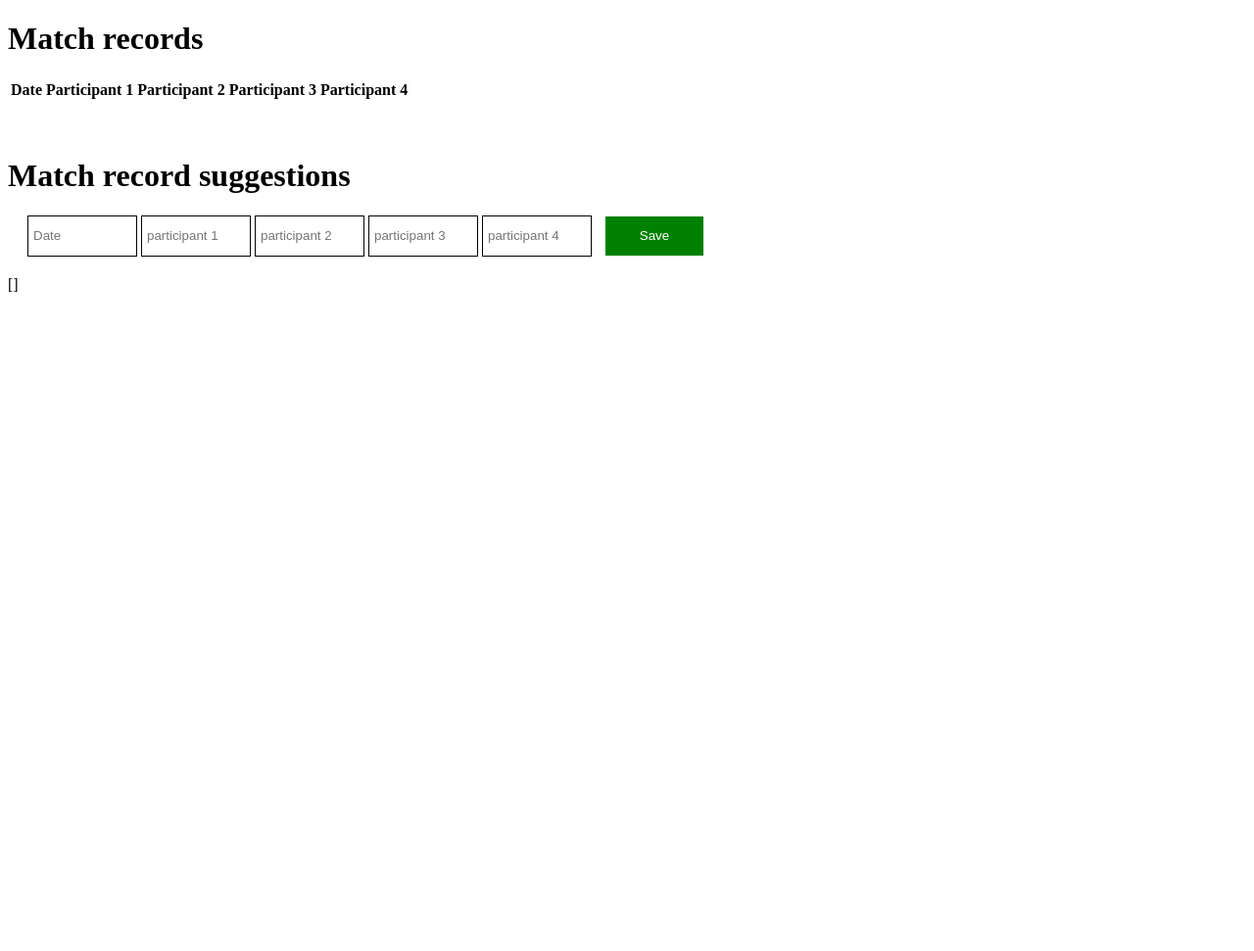
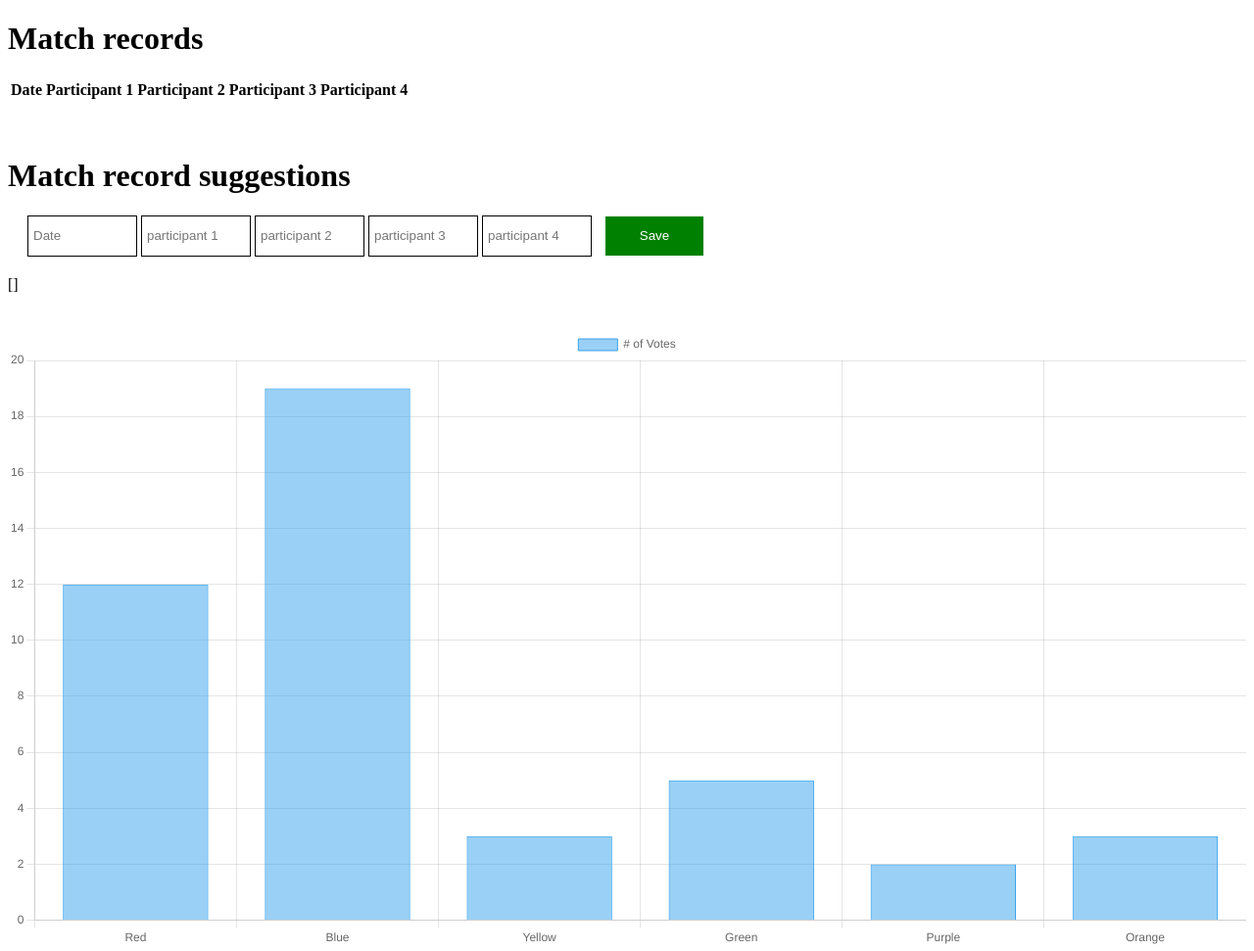
Before and after one commit to Mins0o/leaderboard_nodejs, a website built with webpack: page public/elo_page.html in a window 1280 px wide. Shown: the whole page at 98% size. Before the commit the page ends 800 px from the top, so only its background shows below. Built offline with nearby package versions, Linux system fonts and the light colour scheme; no server answers.

Commit message:
adding chart element (test)

```diff
--- a/public/elo_page.html
+++ b/public/elo_page.html
@@ -27,7 +27,12 @@
     <button class="button" type="submit">Save</button>
   </form>
 
-  <div class="log-alternative"></div>
+  <div class="log-alternative">
+  </div><br><Br>
+  <div>
+    <canvas id="myChart"></canvas>
+  </div>
+  <script src="module_compilation.js"></script>
   <script src="source.js"></script>
 </body>
 </html>
--- a/public/source.js
+++ b/public/source.js
@@ -248,6 +248,29 @@ serverComm.getDataFromServer().then(response => {
 });
 controller.setSubmitAction(serverComm.sendSuggestion);
 
+const temporaryChart = (()=>{
+const ctx = document.getElementById('myChart');
+
+new Chart(ctx, {
+  type: 'bar',
+  data: {
+    labels: ['Red', 'Blue', 'Yellow', 'Green', 'Purple', 'Orange'],
+    datasets: [{
+      label: '# of Votes',
+      data: [12, 19, 3, 5, 2, 3],
+      borderWidth: 1
+    }]
+  },
+  options: {
+    scales: {
+      y: {
+        beginAtZero: true
+      }
+    }
+  }
+});
+})()
+
 
 
 })();
```
